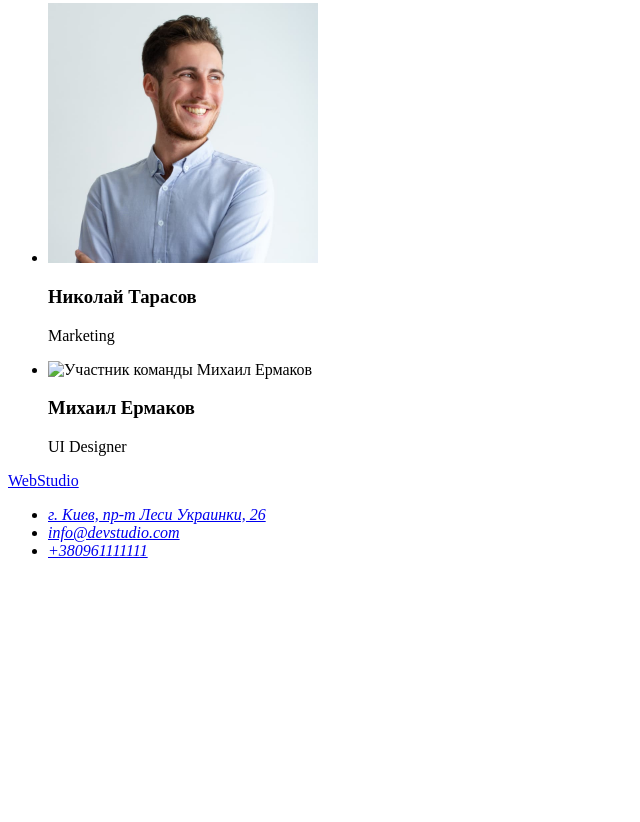
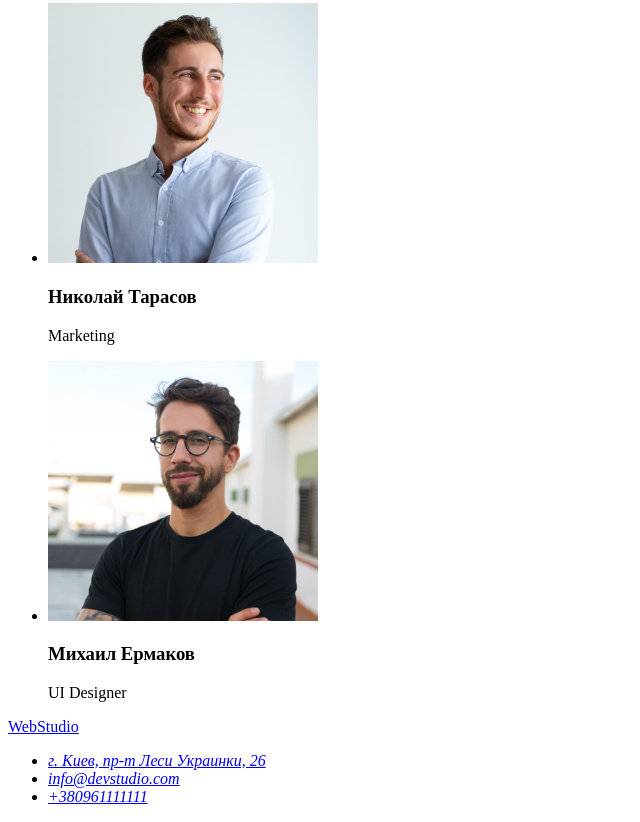
Before and after one commit to MarinaHalahan/goit-markup-hw-01, a plain HTML site: page index.html in a window 1280 px wide. Shown: the part 1773-2595 px from the top of the page, without its empty margins (0-640 px from the left). Before the commit the page ends 2349 px from the top, so only its background shows below. Drawn offline with Linux system fonts and the light colour scheme; the site is published under a folder, as on GitHub Pages, so addresses that start at the root find nothing.

```diff
--- a/index.html
+++ b/index.html
@@ -78,7 +78,7 @@
                     <p>Marketing</p>
                 </li>
                 <li>
-                    <img src="/images/team-members/member-4.jpg" alt="Участник команды Михаил Ермаков" width="270" height="260">
+                    <img src="./images/team-members/member-4.jpg" alt="Участник команды Михаил Ермаков" width="270" height="260">
                     <h3>Михаил Ермаков</h3>
                     <p>UI Designer</p>
                 </li>
```
